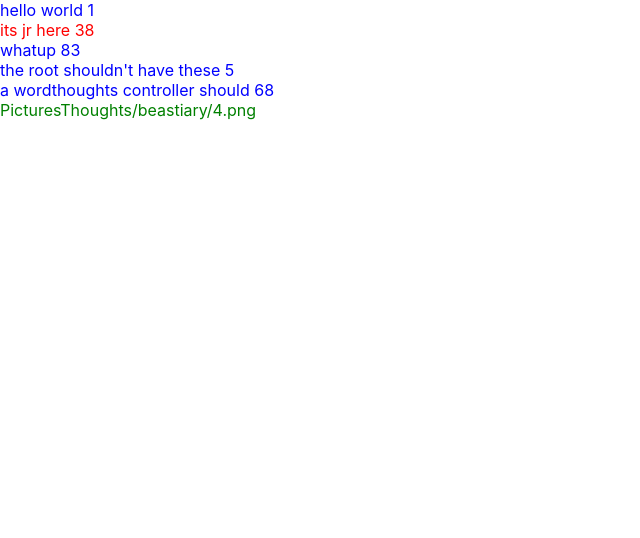
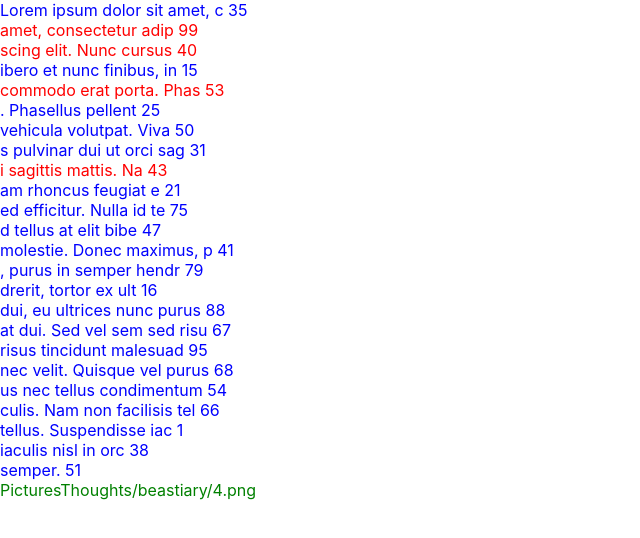
Before and after one commit to jadedResearcher/InfoTokenReader, a React (Create React App) app: page / in a window 1280 px wide. Shown: the top 538 px of the page, without its empty margins (0-640 px from the left). Built offline with nearby package versions, Linux system fonts and the light colour scheme.

Commit message:
can chunk words up

```diff
--- a/src/Shitposting/ShitpostRoot.tsx
+++ b/src/Shitposting/ShitpostRoot.tsx
@@ -1,6 +1,6 @@
 import SeededRandom from '../utils/SeededRandom';
 import styled from '@emotion/styled';
-import WordThought from "./WordThought";
+import WordThoughtController from "./WordThoughtController";
 import PictureThought from "./PictureThought";
 import {useState, useEffect, Fragment} from 'react';
 
@@ -9,7 +9,6 @@ const TestDiv = styled.div `
 `;
 
 function ShitpostRoot() {
-  const test_words = ["hello world","its jr here","whatup","the root shouldn't have these","a wordthoughts controller should"];
   const test_images = ["PicturesThoughts/beastiary/4.png"];
   const [rand, setRand] = useState<SeededRandom>(new SeededRandom(19));
 
@@ -25,16 +24,11 @@ function ShitpostRoot() {
     setRand(new SeededRandom(seed));
   },[seed, setRand]);
 
-  const calcClick = (index:number, length: number) =>{
-    console.log("JR NOTE: calculating if shold click", Math.floor(length/3), index,Math.floor(length/3) % index === 0)
-    return (Math.floor(length/3) % index === 0);
-  }
+  const lorem = "Lorem ipsum dolor sit amet, consectetur adipiscing elit. Nunc cursus libero et nunc finibus, in commodo erat porta. Phasellus pellentesque vehicula volutpat. Vivamus pulvinar dui ut orci sagittis mattis. Nam rhoncus feugiat eros sed efficitur. Nulla id tellus at elit bibendum molestie. Donec maximus, purus in semper hendrerit, tortor ex ultricies dui, eu ultrices nunc purus at dui. Sed vel sem sed risus tincidunt malesuada eu nec velit. Quisque vel purus nec tellus condimentum iaculis. Nam non facilisis tellus. Suspendisse iaculis nisl in orci ornare semper.";
 
   return (
     <Fragment>
-      {test_words.map((word, index) => (
-        <WordThought shouldClick={calcClick(index, test_words.length)} clickAction={calcClick(index, test_words.length)?clickAction: undefined} key={"word"+index} text={word} rand={rand}></WordThought>
-    ))}
+      <WordThoughtController rand={rand} clickAction={clickAction} text={lorem}></WordThoughtController>
     {test_images.map((src, index) => (
         <PictureThought key={"pic"+index} src={src} rand={rand}></PictureThought>
     ))}
--- a/src/Shitposting/WordThought.tsx
+++ b/src/Shitposting/WordThought.tsx
@@ -15,7 +15,7 @@ const ClickableBullshit = styled.div<ClickableProps>`
   color: ${props => props.shouldClick? 'red': 'blue'};
   cursor: ${props => props.shouldClick? 'pointer': 'auto'};
   background: ${props => {
-    console.log("JR NOTE: in style, props is", props);
+    console.log("JR NOTE: in style,props is", props);
     return props.shouldClick? 'pointer': 'auto'}
   }
 
@@ -30,7 +30,7 @@ type WordProps = {
 
 const WordThought = (props:WordProps)=> {
   const {text, rand, clickAction, shouldClick} = props;
-  console.log("JR NOTE: should click is", shouldClick, "and clickaction is", clickAction);
+  console.log("JR NOTE: in wordthoughts should click is", shouldClick, "and clickaction is", clickAction);
   return (
     <Fragment>
       <ClickableBullshit shouldClick={shouldClick} onClick={()=>{return clickAction?clickAction():null}}>{text} {rand.getRandomNumberBetween(1,100)}</ClickableBullshit>
--- /dev/null
+++ b/src/Shitposting/WordThoughtController.tsx
@@ -0,0 +1,61 @@
+import SeededRandom from '../utils/SeededRandom';
+import styled from '@emotion/styled';
+import {Fragment} from 'react';
+import WordThought from "./WordThought";
+import { Action } from '../utils/Types';
+
+const Bullshit = styled.div `
+  color: blue;
+`;
+
+type ClickableProps = {
+  shouldClick: boolean
+}
+
+const ClickableBullshit = styled.div<ClickableProps>`
+  color: ${props => props.shouldClick? 'red': 'blue'};
+  cursor: ${props => props.shouldClick? 'pointer': 'auto'};
+  background: ${props => {
+    console.log("JR NOTE: in style, props is", props);
+    return props.shouldClick? 'pointer': 'auto'}
+  }
+
+`;
+
+type WordControllerProps = {
+  rand: SeededRandom,
+  text: string
+  clickAction?: Action;
+}
+
+const WordThoughtController = (props:WordControllerProps)=> {
+  const chunks:string[] = [];
+  const {text, rand, clickAction} = props;
+
+  const calcClick = (index:number, length: number) =>{
+    return (Math.floor(length/3) % index === 0);
+  }
+
+  const chunkText = () =>{
+    rand.nextDouble();//eat a seed;
+    const num_chunks = rand.getRandomNumberBetween(5,19);
+    let size = Math.floor(text.length/num_chunks);
+
+    for (let o = 0; o < text.length -1; o += size) {
+        chunks.push(text.substr(o, size));
+        size = rand.getRandomNumberBetween(19,Math.floor(text.length/num_chunks));
+    }
+  }
+
+  chunkText();
+
+  return (
+    <Fragment>
+      {chunks.map((word, index) => (
+        <WordThought shouldClick={calcClick(index, chunks.length)} clickAction={calcClick(index, chunks.length)?clickAction: undefined} key={"word"+index} text={word} rand={rand}></WordThought>
+    ))}
+    </Fragment>
+  );
+}
+
+export default WordThoughtController;
```
Also changed, not shown: 1 other file (tests, documents, lock files or other folders).
